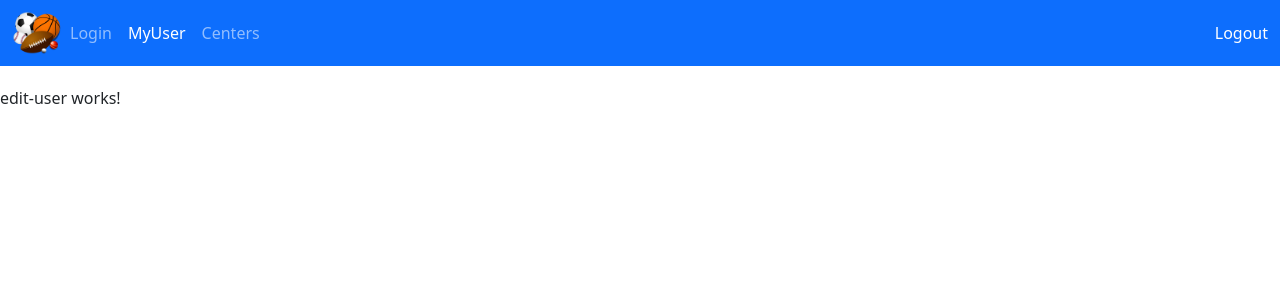
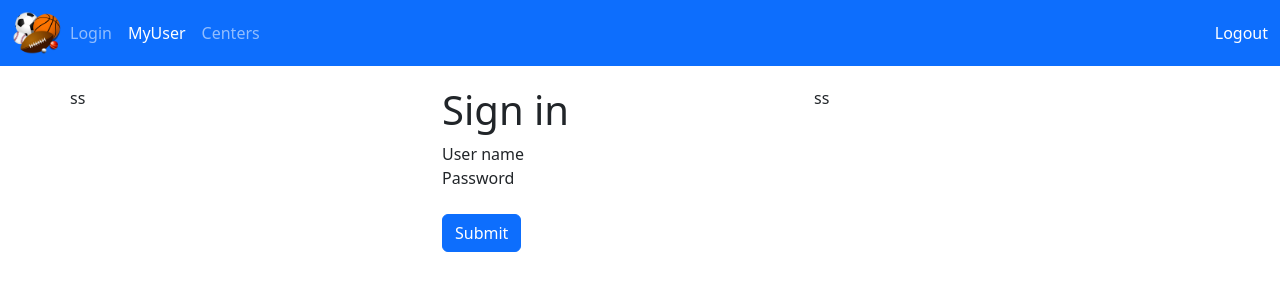
Before and after one commit to jmargal/pistasAngular, an Angular app: page /editUser in a window 1280 px wide. Shown: the top 300 px of the page. Built offline with nearby package versions, Linux system fonts and the light colour scheme.

Commit message:
Componente item

```diff
--- a/src/app/app.routing.ts
+++ b/src/app/app.routing.ts
@@ -6,6 +6,7 @@ import { LogoutComponent } from './auth/logout/logout.component';
 import { MainComponent } from './pistas/main/main.component';
 import { EditUserComponent } from './user/edit-user/edit-user.component';
 import { PantallaPrincipalComponent } from './pantalla-principal/pantala-principal/pantalla-principal.component';
+import { ItemComponent } from './pistas/item/item.component';
 
 
 const routes: Routes = [
@@ -26,6 +27,7 @@ const routes: Routes = [
     path: 'editUser',
     component:EditUserComponent
   },
+
   {
     path: '',
     loadChildren: () => import('../app/pistas/pistas.routing').then(m => m.PistasRoutingModule)
--- /dev/null
+++ b/src/app/pistas/item/item.component.css
@@ -0,0 +1,4 @@
+img{
+  max-height: 370px;
+  max-width: 580px;
+}
--- a/src/app/pistas/item/item.component.html
+++ b/src/app/pistas/item/item.component.html
@@ -1 +1,29 @@
-<p>item works!</p>
+<div class="container">
+  <h1>Id of the Court: {{court.idCourt}}</h1>
+  <div class="row col-sm-12">
+    <div class="col-sm-6 col-md-8">
+      <img src="{{court.img}}" alt="">
+    </div>
+
+    <div class="d-inline col-sm-6 col-md-4">
+      <div class="col-sm-12">
+      <h1>Reserve this court now!</h1>
+      <form>
+        <div class="form-group">
+          <label for="uname">Id of court</label>
+          <input type="text" class="form-control" name="uname" id="uname" readonly value="{{court.idCourt}}">
+        </div>
+        <div class="form-group">
+          <label for="password">Sport</label>
+          <input type="text" class="form-control" id="password" name="password" readonly value="{{court.sport}}">
+        </div>
+        <div class="form-group">
+          <label for="price">Price per hour</label>
+          <input type="text" class="form-control" id="price" name="price" readonly value="{{court.price}}$">
+        </div>
+        <button type="submit" class="btn btn-primary">Submit</button>
+      </form>
+    </div>
+    </div>
+  </div>
+</div>
--- a/src/app/pistas/item/item.component.ts
+++ b/src/app/pistas/item/item.component.ts
@@ -1,14 +1,33 @@
 import { Component, OnInit } from '@angular/core';
+import { ActivatedRoute } from '@angular/router';
+import { Court } from 'src/app/interfaces/Court.interface';
+import { CourtService } from '../../services/court.service';
 
 @Component({
   selector: 'app-item',
-  templateUrl: './item.component.html'
+  templateUrl: './item.component.html',
+  styleUrls: ['./item.component.css'],
 })
 export class ItemComponent implements OnInit {
 
-  constructor() { }
+  court!:Court;
+
+  constructor(private route:ActivatedRoute,private courtSvc:CourtService) { }
 
   ngOnInit(): void {
+    const id=this.route.snapshot.params['id'];
+    this.courtSvc.getCourt(id).subscribe({
+      next:(resp)=>{
+        console.log(resp)
+        this.court=resp
+        let img:string=this.court.img;
+        console.log(img)
+
+      },
+      error:(err)=>{
+        console.log(err)
+      }
+    })
   }
 
 }
--- a/src/app/pistas/pistas.routing.ts
+++ b/src/app/pistas/pistas.routing.ts
@@ -1,14 +1,14 @@
 import { NgModule } from '@angular/core';
 import { RouterModule, Routes } from '@angular/router';
+import { ItemComponent } from './item/item.component';
 import { MainComponent } from './main/main.component';
 
 const routes: Routes = [
   {
     path: '',
-    children: [
-      { path: 'centers', component: MainComponent },
-    ],
+    children: [{ path: 'centers', component: MainComponent }],
   },
+  { path: 'court/:id', component: ItemComponent },
 ];
 
 @NgModule({
--- a/src/app/pistas/sidebar/sidebar.component.html
+++ b/src/app/pistas/sidebar/sidebar.component.html
@@ -5,9 +5,9 @@
     <!--Se ira imprimiendo el nombre de cada centro y al hacerle click se dispara el evento
     con el id de ese centro -->
     <li *ngFor="let center of centerList" class="list-group-item py-1" >
-      <h6 class="nav-link" aria-current="page" (click)="dispararEvento(center.idCentre)">
+      <a class="nav-link" aria-current="page" (click)="dispararEvento(center.idCentre)">
         {{center.name}}
-      </h6>
+      </a>
     </li>
   </ul>
   <hr>
--- a/src/app/services/court.service.ts
+++ b/src/app/services/court.service.ts
@@ -23,6 +23,10 @@ export class CourtService {
     return this.http.get<Court[]>(`${this.url}/court/list/${id}`)
   }
 
+  getCourt(id:number):Observable<Court>{
+    return this.http.get<Court>(`${this.url}/court/${id}`)
+  }
+
 
 
 }
--- /dev/null
+++ b/src/app/services/user.service.ts
@@ -0,0 +1,26 @@
+import { Injectable } from '@angular/core';
+import { HttpClient, HttpHeaders } from '@angular/common/http';
+import { Observable } from 'rxjs';
+import { User } from '../interfaces/User.interface';
+
+
+@Injectable({
+  providedIn: 'root'
+})
+export class UserService {
+  private url: string = 'http://localhost:9100';
+  httpOptions = {
+    headers: new HttpHeaders({ 'Content-Type': 'application/json' }),
+  };
+
+
+  constructor(private http: HttpClient) { }
+
+
+  getUser(nick:string):Observable<User> {
+    return this.http.get<User>(`${this.url}/user/${nick}`)
+  }
+
+
+
+}
--- a/src/app/user/edit-user/edit-user.component.html
+++ b/src/app/user/edit-user/edit-user.component.html
@@ -1 +1,27 @@
-<p>edit-user works!</p>
+<div class="container">
+  <div class="row col-sm-12">
+    <div class="col-sm-4">
+      ss
+    </div>
+    <div class="d-inline col-sm-4">
+      <div class="col-sm-12">
+      <h1>Sign in</h1>
+      <form>
+        <div class="form-group">
+          <label for="uname">User name</label>
+          <!-- <input type="text" class="form-control" name="uname" id="uname" [(ngModel)]="name" placeholder="Enter name"> -->
+        </div>
+        <div class="form-group">
+          <label for="password">Password</label>
+          <!-- <input type="password" class="form-control" id="password" name="password" [(ngModel)]="password" -->
+
+        </div><br>
+        <button type="submit" class="btn btn-primary">Submit</button>
+      </form>
+    </div>
+    </div>
+    <div class="col-sm-4">
+      ss
+    </div>
+  </div>
+</div>
--- a/src/app/user/edit-user/edit-user.component.ts
+++ b/src/app/user/edit-user/edit-user.component.ts
@@ -1,4 +1,5 @@
 import { Component, OnInit } from '@angular/core';
+import { UserService } from 'src/app/services/user.service';
 
 @Component({
   selector: 'app-edit-user',
@@ -6,7 +7,7 @@ import { Component, OnInit } from '@angular/core';
 })
 export class EditUserComponent implements OnInit {
 
-  constructor() { }
+  constructor(private userrSvc:UserService) { }
 
   ngOnInit(): void {
   }
```
